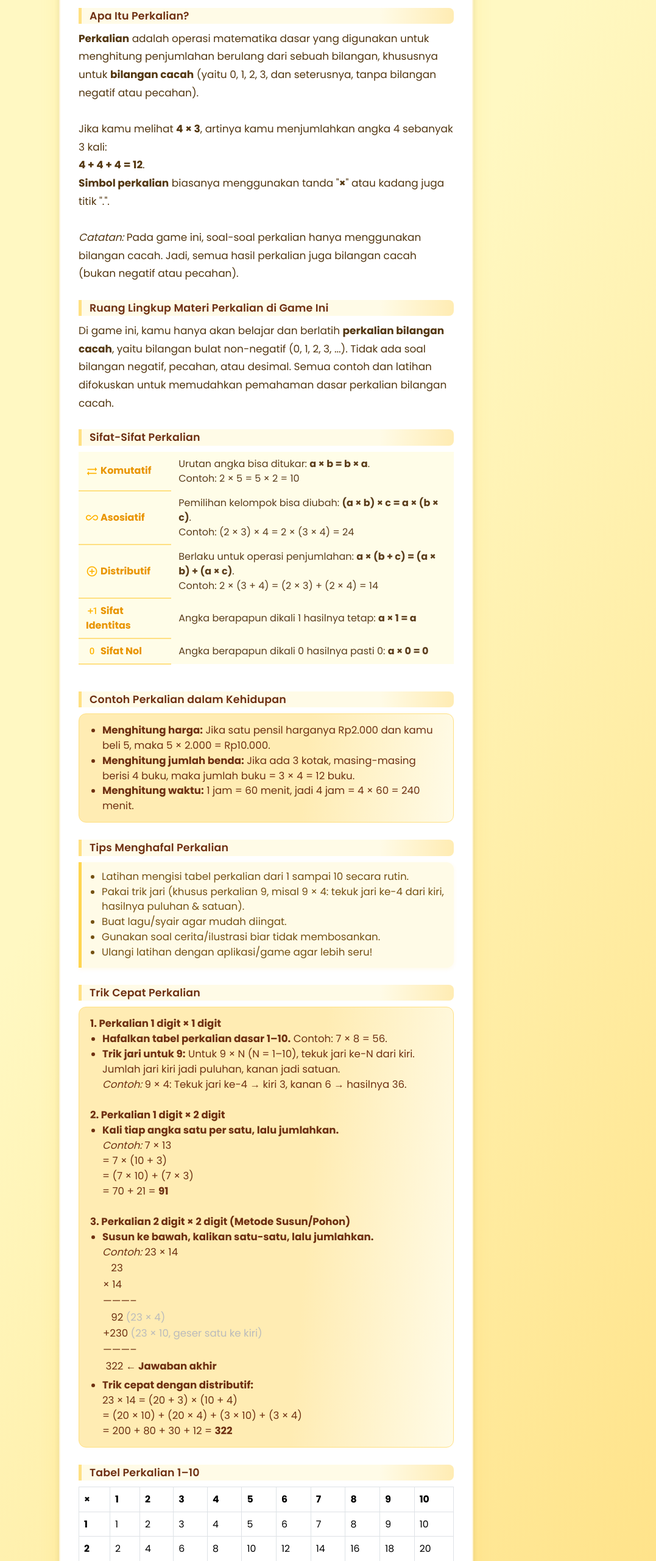
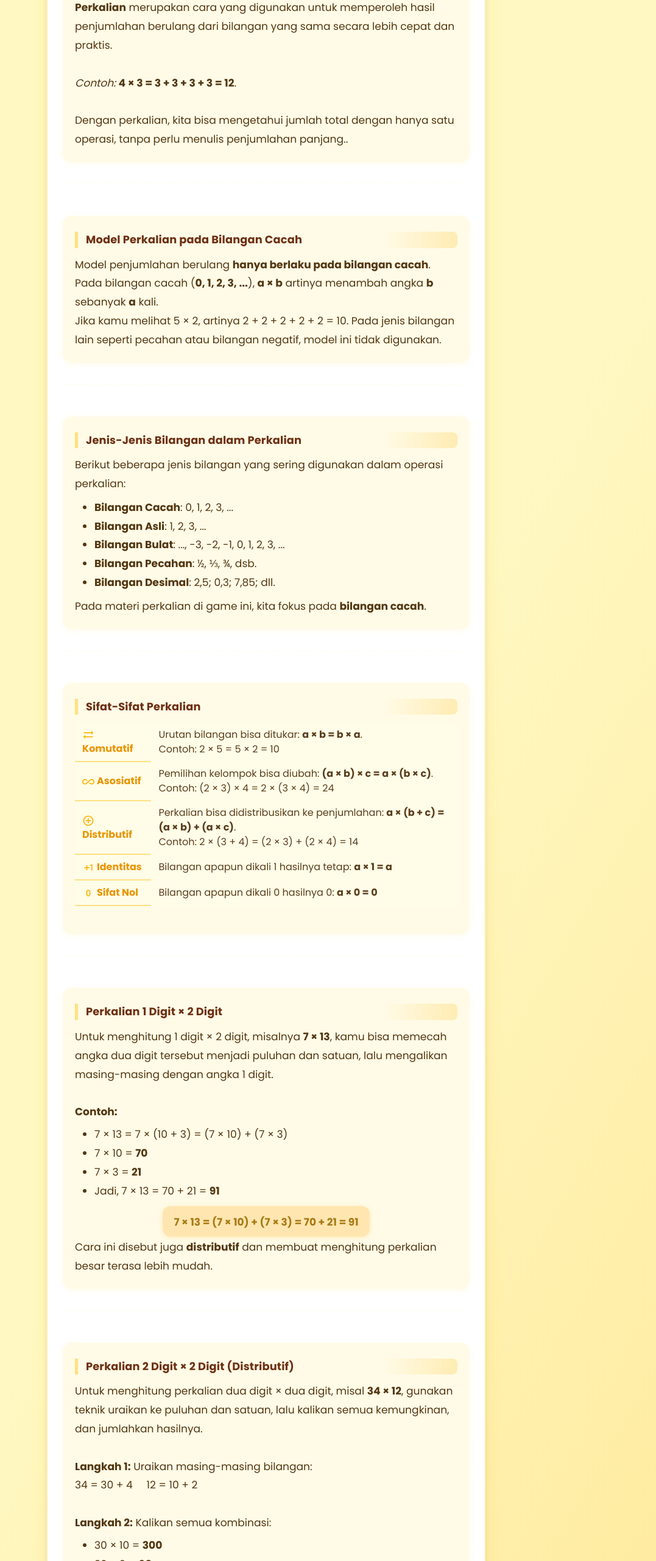
Before and after one commit to acengjaelani/kaliku, a plain HTML site: page html/tentang-perkalian.html in a window 1280 px wide. Shown: the part 220-2780 px from the top of the page at 61% size, without its empty margins (203-1280 px from the left). Drawn offline with nearby package versions, Linux system fonts and the light colour scheme.

Commit message:
update materi

```diff
--- a/html/tentang-perkalian.html
+++ b/html/tentang-perkalian.html
@@ -23,10 +23,10 @@
     .materi-card {
       background: #fff;
       border-radius: 22px;
-      max-width: 680px;
+      max-width: 720px;
       margin: 55px auto 40px auto;
       box-shadow: 0 8px 32px rgba(255, 193, 7, 0.14), 0 2px 8px rgba(0, 0, 0, 0.09);
-      padding: 44px 30px 38px 30px;
+      padding: 44px 24px 38px 24px;
       border: 2px solid #ffe08250;
       position: relative;
       animation: fadein .7s;
@@ -37,7 +37,6 @@
         opacity: 0;
         transform: translateY(25px);
       }
-
       to {
         opacity: 1;
         transform: translateY(0);
@@ -64,19 +63,36 @@
     }
 
     .subjudul {
-      font-size: 1.08rem;
+      font-size: 1.09rem;
       font-weight: 500;
       color: #6e3012;
-      margin-bottom: 16px;
+      margin-bottom: 24px;
       text-align: center;
+      background: #fffde8;
+      border-radius: 12px;
+      padding: 13px 13px 11px 13px;
+      box-shadow: 0 2px 8px #ffe08230;
+    }
+
+    .materi-section {
+      margin-bottom: 35px;
+      background: #fffbe7;
+      border-radius: 15px;
+      box-shadow: 0 2px 10px #ffe0822a;
+      padding: 26px 20px 22px 20px;
+      position: relative;
+      transition: box-shadow .2s;
+    }
+
+    .materi-section:hover {
+      box-shadow: 0 4px 22px #ffe08242, 0 1.5px 6px #ffc10715;
     }
 
     .section-title {
       color: #6e3012;
-      font-weight: 600;
-      font-size: 1.09rem;
-      margin-top: 28px;
-      margin-bottom: 10px;
+      font-weight: 700;
+      font-size: 1.11rem;
+      margin-bottom: 12px;
       border-left: 5px solid #ffe082;
       padding-left: 13px;
       letter-spacing: .18px;
@@ -85,10 +101,10 @@
     }
 
     .materi-text {
-      font-size: 1.06em;
+      font-size: 1.07em;
       color: #533711;
-      margin-bottom: 16px;
-      line-height: 1.75;
+      margin-bottom: 0;
+      line-height: 1.8;
     }
 
     .contoh-box {
@@ -97,9 +113,21 @@
       color: #6e3012;
       font-size: 1.04em;
       padding: 15px 16px 13px 18px;
-      margin-bottom: 17px;
+      margin-bottom: 2px;
+      margin-top: 12px;
       border: 1.7px solid #ffe082;
       font-weight: 500;
+    }
+
+    .section-divider {
+      height: 18px;
+      margin: 0 0 35px 0;
+      border: none;
+      border-top: 1.5px dashed #ffe082b7;
+      width: 99%;
+      background: none;
+      display: block;
+      border-radius: 8px;
     }
 
     .tabel-sifat th,
@@ -124,21 +152,10 @@
       margin-right: 4px;
     }
 
-    .tips-hafal {
-      background: #fffbe7;
-      border-left: 5px solid #ffd54f;
-      border-radius: 0 12px 12px 0;
-      padding: 12px 16px;
-      margin-bottom: 13px;
-      font-size: 1.04em;
-      color: #755113;
-      box-shadow: 0 2px 7px rgba(255, 193, 7, 0.09);
-    }
-
     .footer-info {
       font-size: .93em;
       color: #b38c53;
-      margin-top: 22px;
+      margin-top: 30px;
       letter-spacing: .2px;
       text-align: center;
       font-weight: 500;
@@ -173,25 +190,25 @@
     @media (max-width: 720px) {
       .materi-card {
         max-width: 99vw;
-        padding: 16px 3vw 14px 3vw;
-        margin: 10px auto 24px auto;
+        padding: 10px 1vw 12px 1vw;
+        margin: 8px auto 18vw auto;
       }
-
       .judul {
-        font-size: 1.1rem;
+        font-size: 1.17rem;
       }
-
+      .subjudul {
+        font-size: 1em;
+        padding: 11px 6px 10px 6px;
+      }
       .section-title {
-        font-size: 1.0rem;
+        font-size: 1.03rem;
+        padding-left: 8px;
       }
-
-      .btn-home {
-        font-size: 15px;
-        top: 10px;
-        left: 10px;
-        padding: 5px 10px 5px 9px;
+      .materi-section {
+        padding: 15px 6px 12px 10px;
+        margin-bottom: 23px;
+        border-radius: 10px;
       }
-
       .footer-info {
         font-size: .90em;
       }
@@ -209,180 +226,227 @@
       <span class="material-icons align-middle">school</span>
       Tentang Perkalian
     </div>
-    <div class="subjudul mb-3">
-      Materi singkat & dasar tentang operasi perkalian untuk membantu pemahaman sebelum bermain.
+
+    <div class="materi-section">
+      <div class="section-title">Definisi Perkalian</div>
+      <div class="materi-text">
+         <b>Perkalian</b> merupakan cara yang digunakan untuk memperoleh hasil penjumlahan berulang dari bilangan yang sama secara lebih cepat dan praktis.<br><br>
+
+        <i>Contoh:</i> <b>4 × 3 = 3 + 3 + 3 + 3 = 12</b>.<br>
+
+        <br>Dengan perkalian, kita bisa mengetahui jumlah total dengan hanya satu operasi, tanpa perlu menulis penjumlahan panjang..
       </div>
+    </div>
+    <hr class="section-divider" />
 
-    <div class="section-title">Apa Itu Perkalian?</div>
+    <div class="materi-section">
+      <div class="section-title">Model Perkalian pada Bilangan Cacah</div>
       <div class="materi-text">
-      <b>Perkalian</b> adalah operasi matematika dasar yang digunakan untuk menghitung penjumlahan berulang dari sebuah bilangan, khususnya untuk <b>bilangan cacah</b> (yaitu 0, 1, 2, 3, dan seterusnya, tanpa bilangan negatif atau pecahan).<br><br>
-      Jika kamu melihat <b>4 × 3</b>, artinya kamu menjumlahkan angka 4 sebanyak 3 kali:<br>
-      <b>4 + 4 + 4 = 12</b>.<br>
-      <b>Simbol perkalian</b> biasanya menggunakan tanda "<b>&times;</b>" atau kadang juga titik ".".<br><br>
-      <i>Catatan:</i> Pada game ini, soal-soal perkalian hanya menggunakan bilangan cacah. Jadi, semua hasil perkalian juga bilangan cacah (bukan negatif atau pecahan).
+        Model penjumlahan berulang <b>hanya berlaku pada bilangan cacah</b>.
+        Pada bilangan cacah (<b>0, 1, 2, 3, ...</b>), <b>a × b</b> artinya menambah angka <b>b</b> sebanyak <b>a</b> kali.<br>
+        Jika kamu melihat 5 × 2, artinya 2 + 2 + 2 + 2 + 2 = 10. Pada jenis bilangan lain seperti pecahan atau bilangan negatif, model ini tidak digunakan.
       </div>
+    </div>
+    <hr class="section-divider" />
 
-    <div class="section-title">Ruang Lingkup Materi Perkalian di Game Ini</div>
+    <div class="materi-section">
+      <div class="section-title">Jenis-Jenis Bilangan dalam Perkalian</div>
       <div class="materi-text">
-      Di game ini, kamu hanya akan belajar dan berlatih <b>perkalian bilangan cacah</b>, yaitu bilangan bulat non-negatif (0, 1, 2, 3, ...). Tidak ada soal bilangan negatif, pecahan, atau desimal. Semua contoh dan latihan difokuskan untuk memudahkan pemahaman dasar perkalian bilangan cacah.
+        Berikut beberapa jenis bilangan yang sering digunakan dalam operasi perkalian:
+        <ul style="margin-top:8px; margin-bottom:8px;">
+          <li><b>Bilangan Cacah</b>: 0, 1, 2, 3, ...</li>
+          <li><b>Bilangan Asli</b>: 1, 2, 3, ...</li>
+          <li><b>Bilangan Bulat</b>: ..., -3, -2, -1, 0, 1, 2, 3, ...</li>
+          <li><b>Bilangan Pecahan</b>: ½, ⅓, ¾, dsb.</li>
+          <li><b>Bilangan Desimal</b>: 2,5; 0,3; 7,85; dll.</li>
+        </ul>
+        Pada materi perkalian di game ini, kita fokus pada <b>bilangan cacah</b>.
       </div>
+    </div>
+    <hr class="section-divider" />
 
+    <div class="materi-section">
       <div class="section-title">Sifat-Sifat Perkalian</div>
       <div class="table-responsive mb-2">
         <table class="table tabel-sifat table-sm">
           <tbody>
             <tr>
               <th><span class="material-icons">sync_alt</span>Komutatif</th>
-            <td>Urutan angka bisa ditukar: <b>a &times; b = b &times; a</b>.<br>Contoh: 2 &times; 5 = 5 &times; 2 = 10</td>
+              <td>Urutan bilangan bisa ditukar: <b>a × b = b × a</b>.<br>Contoh: 2 × 5 = 5 × 2 = 10</td>
             </tr>
             <tr>
               <th><span class="material-icons">all_inclusive</span>Asosiatif</th>
-            <td>Pemilihan kelompok bisa diubah: <b>(a &times; b) &times; c = a &times; (b &times; c)</b>.<br>Contoh: (2 &times; 3) &times; 4 = 2 &times; (3 &times; 4) = 24</td>
+              <td>Pemilihan kelompok bisa diubah: <b>(a × b) × c = a × (b × c)</b>.<br>Contoh: (2 × 3) × 4 = 2 × (3 × 4) = 24</td>
             </tr>
             <tr>
               <th><span class="material-icons">add_circle_outline</span>Distributif</th>
-            <td>Berlaku untuk operasi penjumlahan: <b>a &times; (b + c) = (a &times; b) + (a &times; c)</b>.<br>Contoh: 2 &times; (3 + 4) = (2 &times; 3) + (2 &times; 4) = 14</td>
+              <td>Perkalian bisa didistribusikan ke penjumlahan: <b>a × (b + c) = (a × b) + (a × c)</b>.<br>Contoh: 2 × (3 + 4) = (2 × 3) + (2 × 4) = 14</td>
             </tr>
             <tr>
-            <th><span class="material-icons">exposure_plus_1</span>Sifat Identitas</th>
-            <td>Angka berapapun dikali 1 hasilnya tetap: <b>a &times; 1 = a</b></td>
+              <th><span class="material-icons">exposure_plus_1</span>Identitas</th>
+              <td>Bilangan apapun dikali 1 hasilnya tetap: <b>a × 1 = a</b></td>
             </tr>
             <tr>
               <th><span class="material-icons">exposure_zero</span>Sifat Nol</th>
-            <td>Angka berapapun dikali 0 hasilnya pasti 0: <b>a &times; 0 = 0</b></td>
+              <td>Bilangan apapun dikali 0 hasilnya 0: <b>a × 0 = 0</b></td>
             </tr>
           </tbody>
         </table>
       </div>
+    </div>
+    <hr class="section-divider" />
 
-    <div class="section-title">Contoh Perkalian dalam Kehidupan</div>
+    <!-- Perkalian 1 digit × 2 digit -->
+    <div class="materi-section">
+      <div class="section-title">Perkalian 1 Digit × 2 Digit</div>
+      <div class="materi-text">
+        Untuk menghitung 1 digit × 2 digit, misalnya <b>7 × 13</b>, kamu bisa memecah angka dua digit tersebut menjadi puluhan dan satuan, lalu mengalikan masing-masing dengan angka 1 digit.
+        <br><br>
+        <b>Contoh:</b>
+        <ul style="margin-top:6px; margin-bottom:6px;">
+          <li>7 × 13 = 7 × (10 + 3) = (7 × 10) + (7 × 3)</li>
+          <li>7 × 10 = <b>70</b></li>
+          <li>7 × 3 = <b>21</b></li>
+          <li>Jadi, 7 × 13 = 70 + 21 = <b>91</b></li>
+        </ul>
+        <div style="margin:10px 0 2px 0; text-align:center;">
+          <span style="display:inline-block;background:#ffe6b0;padding:11px 18px 8px 18px;border-radius:13px;box-shadow:0 1.5px 7px #ffde8e80;">
+            <span style="color:#a77a14;font-size:.99em;">
+              <b>7 × 13 = (7 × 10) + (7 × 3) = 70 + 21 = 91</b>
+            </span>
+          </span>
+        </div>
+        Cara ini disebut juga <b>distributif</b> dan membuat menghitung perkalian besar terasa lebih mudah.
+      </div>
+    </div>
+
+    <hr class="section-divider" />
+
+    <!-- Perkalian 2 digit × 2 digit distributif -->
+    <div class="materi-section">
+      <div class="section-title">Perkalian 2 Digit × 2 Digit (Distributif)</div>
+      <div class="materi-text">
+        Untuk menghitung perkalian dua digit × dua digit, misal <b>34 × 12</b>, gunakan teknik uraikan ke puluhan dan satuan, lalu kalikan semua kemungkinan, dan jumlahkan hasilnya.
+        <br><br>
+        <b>Langkah 1:</b> Uraikan masing-masing bilangan:<br>
+        34 = 30 + 4 &nbsp;&nbsp;&nbsp; 12 = 10 + 2
+        <br><br>
+        <b>Langkah 2:</b> Kalikan semua kombinasi:
+        <ul style="margin-top:6px; margin-bottom:6px;">
+          <li>30 × 10 = <b>300</b></li>
+          <li>30 × 2 = <b>60</b></li>
+          <li>4 × 10 = <b>40</b></li>
+          <li>4 × 2 = <b>8</b></li>
+        </ul>
+        <b>Langkah 3:</b> Jumlahkan semua hasil:<br>
+        300 + 60 + 40 + 8 = <b>408</b>
+        <br><br>
+      </div>
+    </div>
+
+    <hr class="section-divider" />
+
+    <!-- Perkalian 2 digit × 2 digit bersusun -->
+    <div class="materi-section">
+      <div class="section-title">Perkalian 2 Digit × 2 Digit dengan Metode Bersusun</div>
+      <div class="materi-text">
+        Metode bersusun atau “cara porogapit” adalah cara cepat mengalikan 2 digit × 2 digit dengan menuliskan susunan angka secara vertikal.<br><br>
+        <b>Contoh: 34 × 12</b><br>
+        <div style="display: flex; justify-content: center; margin:18px 0;">
+          <table style="border-collapse:collapse;font-size:1.13em;">
+            <tr>
+              <td style="border:none;"></td>
+              <td style="border:none;text-align:right;"><b>34</b></td>
+            </tr>
+            <tr>
+              <td style="border:none;text-align:right;">×</td>
+              <td style="border:none;text-align:right;"><b>12</b></td>
+            </tr>
+            <tr>
+              <td colspan="2" style="border-bottom:2px solid #e0b343;"> </td>
+            </tr>
+            <tr>
+              <td style="color:#e19904;">2 × 34 =</td>
+              <td style="text-align:right;color:#e19904;"><b>68</b></td>
+            </tr>
+            <tr>
+              <td style="color:#e19904;">1 × 34 =</td>
+              <td style="text-align:right;color:#e19904;"><b>34</b><span style="opacity:.6;font-size:.92em;">0</span></td>
+            </tr>
+            <tr>
+              <td colspan="2" style="border-bottom:2px solid #e0b343;"> </td>
+            </tr>
+            <tr>
+              <td style="text-align:right;"><b>Hasil</b></td>
+              <td style="text-align:right;"><b>408</b></td>
+            </tr>
+          </table>
+        </div>
+        <b>Langkah-langkahnya:</b>
+        <ol style="margin-top:10px;">
+          <li>Kali angka satuan bawah (2) dengan 34 &rarr; <b>2 × 34 = 68</b></li>
+          <li>Kali angka puluhan bawah (1) dengan 34, tambahkan nol di belakang (karena puluhan) &rarr; <b>1 × 34 = 34, jadi 340</b></li>
+          <li>Jumlahkan hasilnya: <b>68 + 340 = 408</b></li>
+        </ol>
+        <div style="margin:13px 0 2px 0;color:#ad7d12;font-size:.99em;">
+          Jadi, <b>34 × 12 = 408</b>.<br>
+          <i>Catatan: Metode ini bisa juga dipakai untuk angka yang lebih besar, tinggal tambahkan baris sesuai digitnya.</i>
+        </div>
+      </div>
+    </div>
+
+    <hr class="section-divider" />
+
+    <div class="materi-section">
+      <div class="section-title">Contoh Penerapan Perkalian dalam Kehidupan Sehari-hari</div>
+      <div class="materi-text">
+        Berikut contoh soal perkalian yang sering ditemui dalam kehidupan sehari-hari:
         <div class="contoh-box mb-2">
           <ul style="margin-bottom:0;padding-left:20px;">
-        <li><b>Menghitung harga:</b> Jika satu pensil harganya Rp2.000 dan kamu beli 5, maka 5 &times; 2.000 = Rp10.000.</li>
-        <li><b>Menghitung jumlah benda:</b> Jika ada 3 kotak, masing-masing berisi 4 buku, maka jumlah buku = 3 &times; 4 = 12 buku.</li>
-        <li><b>Menghitung waktu:</b> 1 jam = 60 menit, jadi 4 jam = 4 &times; 60 = 240 menit.</li>
+            <li><b>Menghitung benda:</b> Ada 4 kotak, masing-masing 5 buku, maka 4 × 5 = 20 buku.</li>
+            <li><b>Menghitung harga:</b> Beli 3 pensil Rp2.000, total = 3 × 2.000 = Rp6.000.</li>
+            <li><b>Menghitung waktu:</b> 3 jam, 1 jam = 60 menit, maka 3 × 60 = 180 menit.</li>
           </ul>
         </div>
+      </div>
+    </div>
+    <hr class="section-divider" />
 
-    <div class="section-title">Tips Menghafal Perkalian</div>
-    <div class="tips-hafal">
-      <ul style="margin-bottom:0;padding-left:17px;">
-        <li>Latihan mengisi tabel perkalian dari 1 sampai 10 secara rutin.</li>
-        <li>Pakai trik jari (khusus perkalian 9, misal 9 &times; 4: tekuk jari ke-4 dari kiri, hasilnya puluhan & satuan).</li>
-        <li>Buat lagu/syair agar mudah diingat.</li>
-        <li>Gunakan soal cerita/ilustrasi biar tidak membosankan.</li>
-        <li>Ulangi latihan dengan aplikasi/game agar lebih seru!</li>
-      </ul>
-    </div>
-
-    <div class="section-title">Trik Cepat Perkalian</div>
-    <div class="contoh-box mb-2">
-      <b>1. Perkalian 1 digit &times; 1 digit</b>
-      <ul style="margin-bottom:0; padding-left:20px;">
-        <li><b>Hafalkan tabel perkalian dasar 1–10.</b> Contoh: 7 &times; 8 = 56.</li>
-        <li><b>Trik jari untuk 9:</b> Untuk 9 &times; N (N = 1–10), tekuk jari ke-N dari kiri. Jumlah jari kiri jadi puluhan, kanan jadi satuan.<br>
-          <i>Contoh:</i> 9 &times; 4: Tekuk jari ke-4 &rarr; kiri 3, kanan 6 &rarr; hasilnya 36.
-        </li>
-      </ul>
-      <br>
-      <b>2. Perkalian 1 digit &times; 2 digit</b>
-      <ul style="margin-bottom:0; padding-left:20px;">
-        <li><b>Kali tiap angka satu per satu, lalu jumlahkan.</b><br>
-          <i>Contoh:</i> 7 &times; 13<br>
-          = 7 &times; (10 + 3) <br>
-          = (7 &times; 10) + (7 &times; 3) <br>
-          = 70 + 21 = <b>91</b>
-        </li>
-      </ul>
-      <br>
-      <b>3. Perkalian 2 digit &times; 2 digit (Metode Susun/Pohon)</b>
-      <ul style="margin-bottom:0; padding-left:20px;">
-        <li><b>Susun ke bawah, kalikan satu-satu, lalu jumlahkan.</b><br>
-          <i>Contoh:</i> 23 &times; 14<br>
-          <table style="font-size:1em;">
-            <tr>
-              <td>&nbsp;&nbsp;&nbsp;23</td>
-            </tr>
-            <tr>
-              <td>×&nbsp;14</td>
-            </tr>
-            <tr>
-              <td>———–</td>
-            </tr>
-            <tr>
-              <td>&nbsp;&nbsp;&nbsp;92 <span style="color:#bbb;">(23 × 4)</span></td>
-            </tr>
-            <tr>
-              <td>+230 <span style="color:#bbb;">(23 × 10, geser satu ke kiri)</span></td>
-            </tr>
-            <tr>
-              <td>———–</td>
-            </tr>
-            <tr>
-              <td>&nbsp;322 <b>&larr; Jawaban akhir</b></td>
-            </tr>
-          </table>
-        </li>
-        <li style="margin-top:5px;"><b>Trik cepat dengan distributif:</b><br>
-          23 &times; 14 = (20 + 3) &times; (10 + 4) <br>
-          = (20 &times; 10) + (20 &times; 4) + (3 &times; 10) + (3 &times; 4) <br>
-          = 200 + 80 + 30 + 12 = <b>322</b>
-        </li>
-      </ul>
-    </div>
-
+    <div class="materi-section">
       <div class="section-title">Tabel Perkalian 1–10</div>
-    <div class="table-responsive mb-2">
-      <table class="table table-bordered" style="font-size:.98em; background:#fffde8;">
-        <thead style="background:#ffe082;">
-          <tr>
-            <th>&times;</th>
-            <th>1</th>
-            <th>2</th>
-            <th>3</th>
-            <th>4</th>
-            <th>5</th>
-            <th>6</th>
-            <th>7</th>
-            <th>8</th>
-            <th>9</th>
-            <th>10</th>
+      <div style="overflow-x:auto;">
+        <table style="background:#fffde8;border-radius:12px;border:1.7px solid #ffe082;box-shadow:0 1px 6px #ffe08260;font-size:1.07em;text-align:center;min-width:390px;margin-bottom:6px;">
+          <thead>
+            <tr style="background:#ffecb3;">
+              <th style="padding:6px 9px;">×</th>
+              <th style="padding:6px 9px;">1</th>
+              <th style="padding:6px 9px;">2</th>
+              <th style="padding:6px 9px;">3</th>
+              <th style="padding:6px 9px;">4</th>
+              <th style="padding:6px 9px;">5</th>
+              <th style="padding:6px 9px;">6</th>
+              <th style="padding:6px 9px;">7</th>
+              <th style="padding:6px 9px;">8</th>
+              <th style="padding:6px 9px;">9</th>
+              <th style="padding:6px 9px;">10</th>
             </tr>
           </thead>
           <tbody>
-          <tr><th>1</th><td>1</td><td>2</td><td>3</td><td>4</td><td>5</td><td>6</td><td>7</td><td>8</td><td>9</td><td>10</td></tr>
-          <tr><th>2</th><td>2</td><td>4</td><td>6</td><td>8</td><td>10</td><td>12</td><td>14</td><td>16</td><td>18</td><td>20</td></tr>
-          <tr><th>3</th><td>3</td><td>6</td><td>9</td><td>12</td><td>15</td><td>18</td><td>21</td><td>24</td><td>27</td><td>30</td></tr>
-          <tr><th>4</th><td>4</td><td>8</td><td>12</td><td>16</td><td>20</td><td>24</td><td>28</td><td>32</td><td>36</td><td>40</td></tr>
-          <tr><th>5</th><td>5</td><td>10</td><td>15</td><td>20</td><td>25</td><td>30</td><td>35</td><td>40</td><td>45</td><td>50</td></tr>
-          <tr><th>6</th><td>6</td><td>12</td><td>18</td><td>24</td><td>30</td><td>36</td><td>42</td><td>48</td><td>54</td><td>60</td></tr>
-          <tr><th>7</th><td>7</td><td>14</td><td>21</td><td>28</td><td>35</td><td>42</td><td>49</td><td>56</td><td>63</td><td>70</td></tr>
-          <tr><th>8</th><td>8</td><td>16</td><td>24</td><td>32</td><td>40</td><td>48</td><td>56</td><td>64</td><td>72</td><td>80</td></tr>
-          <tr><th>9</th><td>9</td><td>18</td><td>27</td><td>36</td><td>45</td><td>54</td><td>63</td><td>72</td><td>81</td><td>90</td></tr>
-          <tr><th>10</th><td>10</td><td>20</td><td>30</td><td>40</td><td>50</td><td>60</td><td>70</td><td>80</td><td>90</td><td>100</td></tr>
+            <tr><th style="background:#ffecb3;">1</th><td>1</td><td>2</td><td>3</td><td>4</td><td>5</td><td>6</td><td>7</td><td>8</td><td>9</td><td>10</td></tr>
+            <tr><th style="background:#ffecb3;">2</th><td>2</td><td>4</td><td>6</td><td>8</td><td>10</td><td>12</td><td>14</td><td>16</td><td>18</td><td>20</td></tr>
+            <tr><th style="background:#ffecb3;">3</th><td>3</td><td>6</td><td>9</td><td>12</td><td>15</td><td>18</td><td>21</td><td>24</td><td>27</td><td>30</td></tr>
+            <tr><th style="background:#ffecb3;">4</th><td>4</td><td>8</td><td>12</td><td>16</td><td>20</td><td>24</td><td>28</td><td>32</td><td>36</td><td>40</td></tr>
+            <tr><th style="background:#ffecb3;">5</th><td>5</td><td>10</td><td>15</td><td>20</td><td>25</td><td>30</td><td>35</td><td>40</td><td>45</td><td>50</td></tr>
+            <tr><th style="background:#ffecb3;">6</th><td>6</td><td>12</td><td>18</td><td>24</td><td>30</td><td>36</td><td>42</td><td>48</td><td>54</td><td>60</td></tr>
+            <tr><th style="background:#ffecb3;">7</th><td>7</td><td>14</td><td>21</td><td>28</td><td>35</td><td>42</td><td>49</td><td>56</td><td>63</td><td>70</td></tr>
+            <tr><th style="background:#ffecb3;">8</th><td>8</td><td>16</td><td>24</td><td>32</td><td>40</td><td>48</td><td>56</td><td>64</td><td>72</td><td>80</td></tr>
+            <tr><th style="background:#ffecb3;">9</th><td>9</td><td>18</td><td>27</td><td>36</td><td>45</td><td>54</td><td>63</td><td>72</td><td>81</td><td>90</td></tr>
+            <tr><th style="background:#ffecb3;">10</th><td>10</td><td>20</td><td>30</td><td>40</td><td>50</td><td>60</td><td>70</td><td>80</td><td>90</td><td>100</td></tr>
           </tbody>
         </table>
       </div>
+    </div>
 
-    <!-- <div class="referensi-box">
-      <b>Referensi:</b>
-      <ol style="margin:7px 0 0 19px; padding-left:0;">
-        <li>
-          Kementerian Pendidikan, Kebudayaan, Riset, dan Teknologi RI. (2021).
-          <i>Buku Siswa Matematika Kelas IV Kurikulum Merdeka</i>.
-        </li>
-        <li>
-          Khan Academy. (2024). <i>Intro to Multiplication</i>.
-        </li>
-        <li>
-          Ruangguru. (2022). <i>Perkalian Adalah: Pengertian, Rumus, dan Contoh Soal</i>.
-        </li>
-        <li>
-          Noto, M.S. (2019). <i>Matematika untuk SD/MI Kelas IV</i>. Jakarta: Erlangga.
-        </li>
-      </ol>
-    </div>
-  </div> -->
   <script src="https://cdn.jsdelivr.net/npm/bootstrap@5.3.3/dist/js/bootstrap.bundle.min.js"></script>
 </body>
 </html>
```
Also changed, not shown: html/level-mudah.html (+1 -1 lines). Lines whose indentation alone changed are shown as unchanged.
